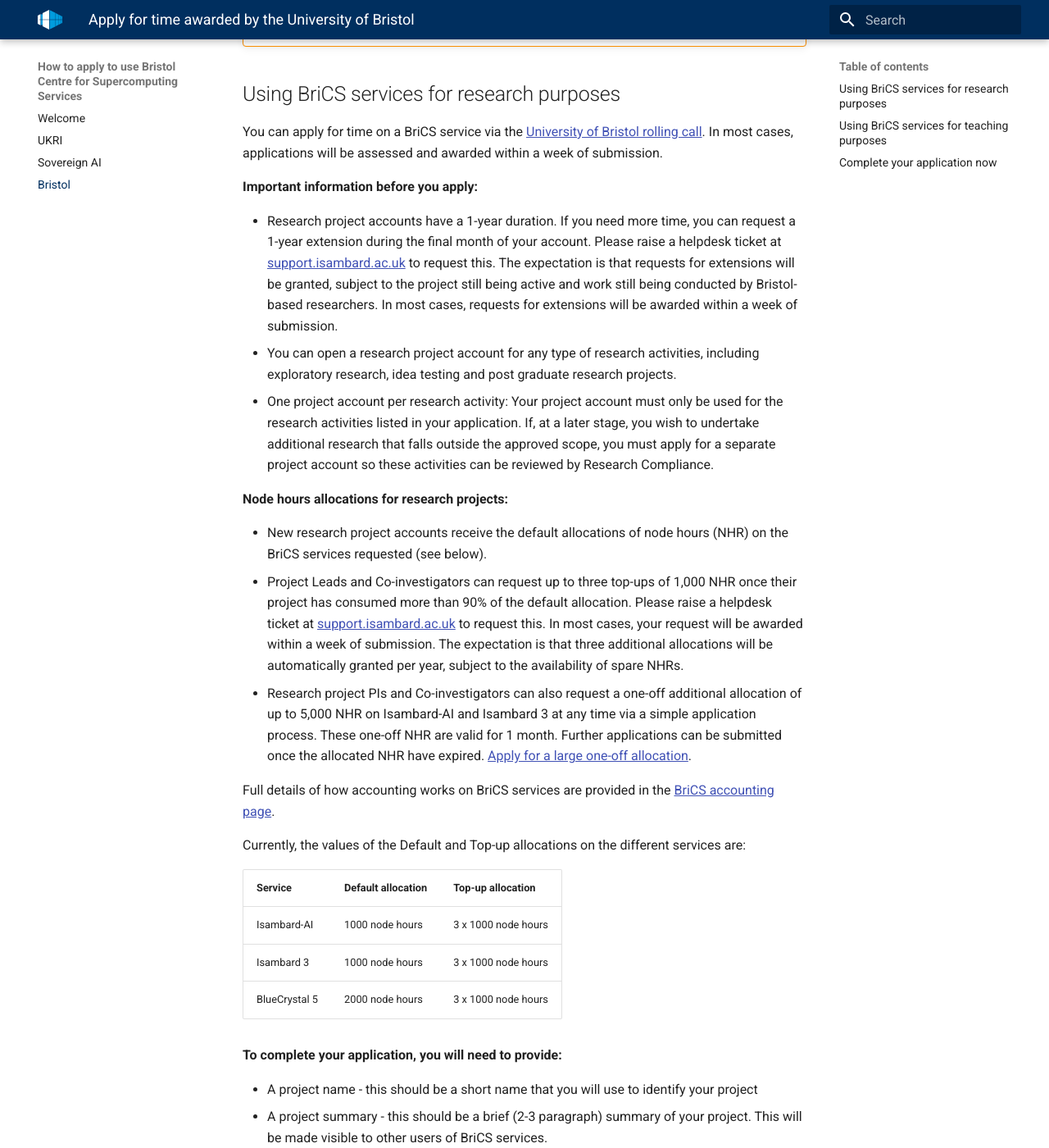
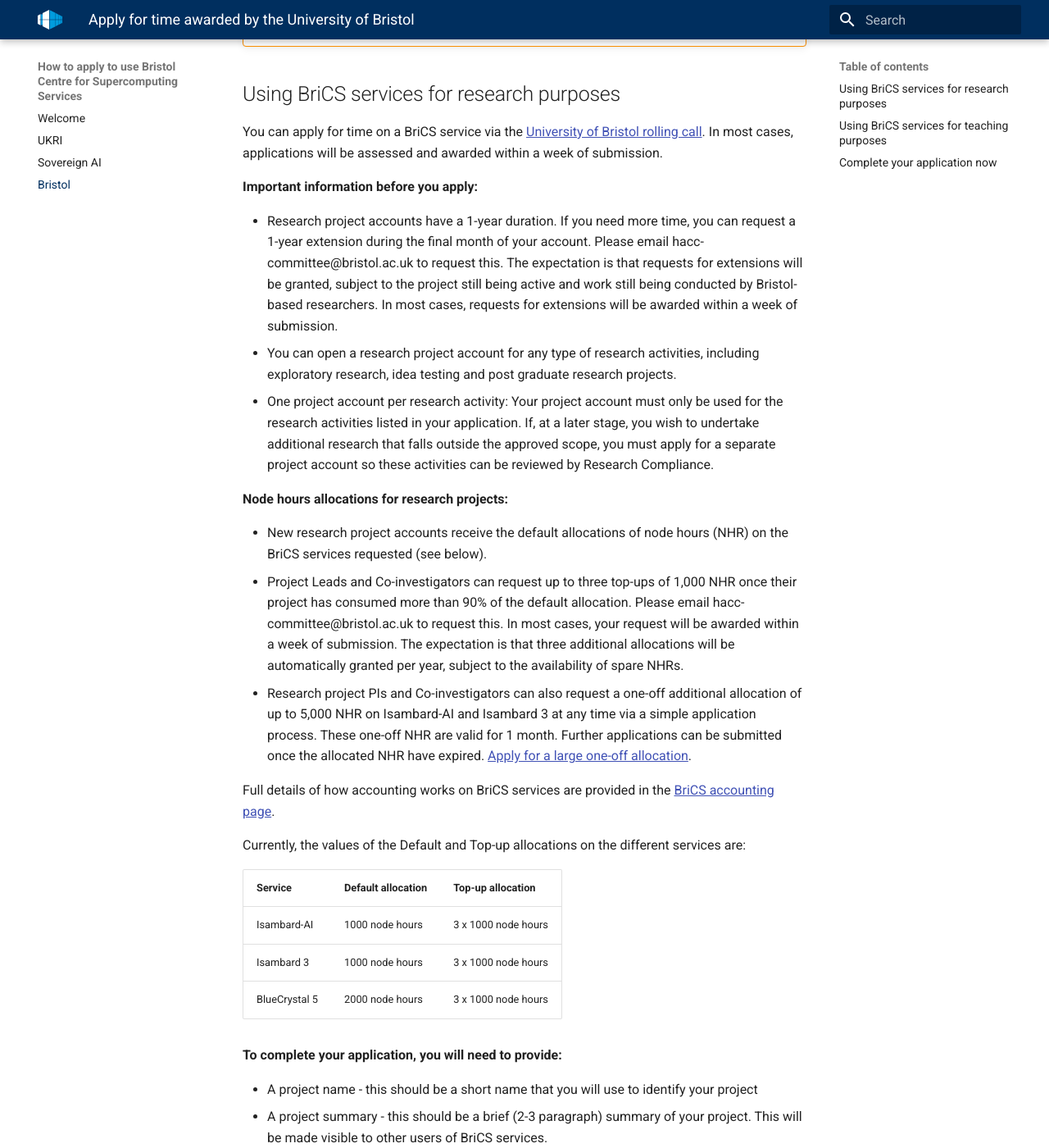
Before and after one commit to isambard-sc/apply.isambard.ac.uk, an MkDocs documentation site: the page built from docs/bristol/index.md, in a window 1280 px wide and 1400 px high, scrolled down 800 px. Shown: the whole window at 82% size. Built offline with MkDocs 1.6.1 and Material for MkDocs 9.7.7, drawn with Linux system fonts in a browser that asks for light colours; some of the changed text lies outside the part shown.

Commit message:
update to point to hacc email address

```diff
--- a/docs/bristol/index.md
+++ b/docs/bristol/index.md
@@ -24,14 +24,14 @@
 
 **Important information before you apply:**
 
-- Research project accounts have a 1-year duration. If you need more time, you can request a 1-year extension during the final month of your account. Please raise a helpdesk ticket at [support.isambard.ac.uk][helpdesk] to request this. The expectation is that requests for extensions will be granted, subject to the project still being active and work still being conducted by Bristol-based researchers. In most cases, requests for extensions will be awarded within a week of submission.
+- Research project accounts have a 1-year duration. If you need more time, you can request a 1-year extension during the final month of your account. Please email hacc-committee@bristol.ac.uk to request this. The expectation is that requests for extensions will be granted, subject to the project still being active and work still being conducted by Bristol-based researchers. In most cases, requests for extensions will be awarded within a week of submission.
 - You can open a research project account for any type of research activities, including exploratory research, idea testing and post graduate research projects.
 - One project account per research activity: Your project account must only be used for the research activities listed in your application. If, at a later stage, you wish to undertake additional research that falls outside the approved scope, you must apply for a separate project account so these activities can be reviewed by Research Compliance.
 
 **Node hours allocations for research projects:**
 
 - New research project accounts receive the default allocations of node hours (NHR) on the BriCS services requested (see below).
-- Project Leads and Co-investigators can request up to three top-ups of 1,000 NHR once their project has consumed more than 90% of the default allocation. Please raise a helpdesk ticket at [support.isambard.ac.uk][helpdesk] to request this. In most cases, your request will be awarded within a week of submission. The expectation is that three additional allocations will be automatically granted per year, subject to the availability of spare NHRs.
+- Project Leads and Co-investigators can request up to three top-ups of 1,000 NHR once their project has consumed more than 90% of the default allocation. Please email hacc-committee@bristol.ac.uk to request this. In most cases, your request will be awarded within a week of submission. The expectation is that three additional allocations will be automatically granted per year, subject to the availability of spare NHRs.
 - Research project PIs and Co-investigators can also request a one-off additional allocation of up to 5,000 NHR on Isambard-AI and Isambard 3 at any time via a simple application process. These one-off NHR are valid for 1 month. Further applications can be submitted once the allocated NHR have expired. [Apply for a large one-off allocation](https://forms.office.com/e/a0sHSSj6qZ).
 
 Full details of how accounting works on BriCS services are provided in the [BriCS accounting page][brics-accounting].
@@ -50,7 +50,7 @@
 - A project name - this should be a short name that you will use to identify your project
 - A project summary - this should be a brief (2-3 paragraph) summary of your project. This will be made visible to other users of BriCS services.
 - A project description - this should be a short (3-4 paragraph) description of your project. This does not need to be a full proposal - just a brief description that will help the allocation committee understand what the time on BriCS services will be used for.
-- You need to check a checkbox to confirm that your project is non-commercial / research only. If your project is commercial, you should seek advice from [BriCS support][brics-support]. Note, projects that are funded by commercial entities, but which are for research use only and conducted by Bristol-based PhD students or PDRAs are considered non-commercial.
+- You need to check a checkbox to confirm that your project is non-commercial / research only. If your project is commercial, you should seek advice from hacc-committee@bristol.ac.uk. Note, projects that are funded by commercial entities, but which are for research use only and conducted by Bristol-based PhD students or PDRAs are considered non-commercial.
 - You need to mark whether or not the project involves confidential, sensitive or GDPR-protected information. If this is the case, then you should seek advice from [BriCS support][brics-support].
 - You then need to upload two completed forms:
     - A [completed Compliance Assessment form][compliance-assessment]. Navigate to [the link][compliance-assessment], fill in the form, and then download the completed form as a PDF. Follow the instructions in the PDF before continuing. For example, if you see "Please download and save this PDF and upload it with your research application", then you can continue to upload this form with your application. However, **if the form asks you to contact your research office, then you need to get in touch with the [Research Compliance Team][contact-drei] to complete a more detailed compliance assessment, which you would then upload with your application**. Note in any case, you will also need to email the [Research Compliance Team][contact-drei] a copy of your completed Compliance Assessment form together with details of which application this is, e.g. Isambard AI or 3.
@@ -101,7 +101,7 @@
 - A project title - this should be a title that you will use to identify your project
 - A project summary - this should be a brief (2-3 paragraph) summary of your project. This will be made visible to other users of BriCS services.
 - A project description - this should be a short (3-4 paragraph) description of your project. This does not need to be a full proposal - just a brief description that will help the allocation committee understand what the time on BriCS services will be used for.
-- You need to check a checkbox to confirm that your project is non-commercial / research only. If your project is commercial, you should seek advice from [BriCS support][brics-support]. Note, projects that are funded by commercial entities, but which are for research use only and conducted by Bristol-based PhD students or PDRAs are considered non-commercial.
+- You need to check a checkbox to confirm that your project is non-commercial / research only. If your project is commercial, you should seek advice from hacc-committee@bristol.ac.uk. Note, projects that are funded by commercial entities, but which are for research use only and conducted by Bristol-based PhD students or PDRAs are considered non-commercial.
 - You need to mark whether or not the project involves confidential, sensitive or GDPR-protected information. If this is the case, then you should seek advice from [BriCS support][brics-support].
 
 ![Screenshot showing completed application page](images/application_details2.png){ style="width:100%;max-width:600px;height:auto"}
@@ -183,7 +183,7 @@
 
 Note that one project per resource requested will be created. For example, if you requested time on both Isambard AI and BlueCrystal 5, then two separate projects will be created - one on each resource. You will be the project lead on both projects, and all of your project team will be invited to join both projects. You will all have to accept the invitations to join each project before you can access the resources.
 
-Please contact [BriCS support][brics-support] if you have any questions about this process.
+Please contact hacc-committee@bristol.ac.uk if you have any questions about this process.
 
 [uob-rolling-call]: https://allocate.isambard.ac.uk/calls/a597f0c56d6649848cdaee694a2f550c/
 [brics-accounting]: https://docs.isambard.ac.uk/user-documentation/guides/accounting/
```
